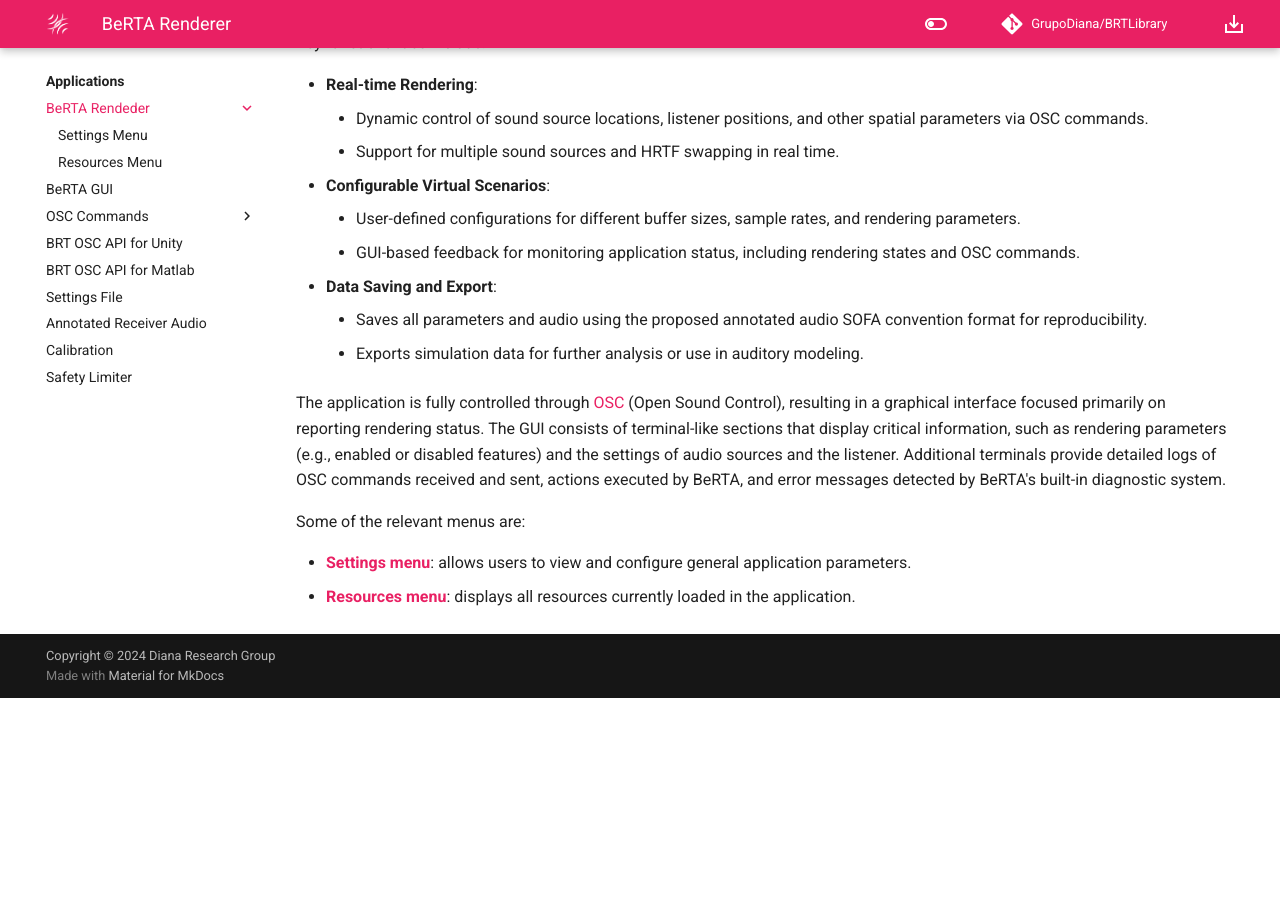
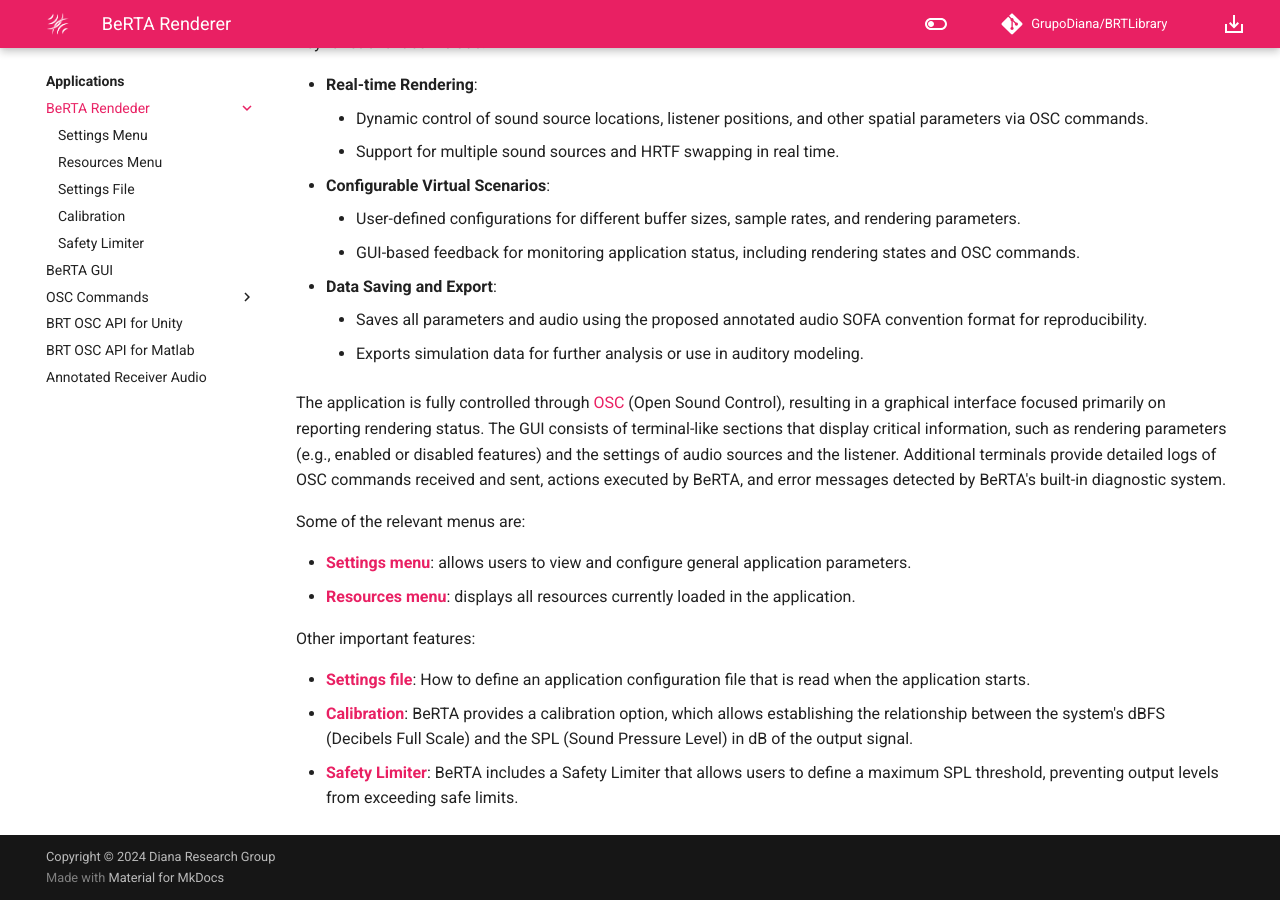
Before and after one commit to GrupoDiana/BRT-Documentation, an MkDocs documentation site: the page built from docs/applications/berta-renderer/index.md, in a window 1280 px wide and 900 px high, scrolled down 992 px. Built offline with MkDocs 1.6.1 and Material for MkDocs 9.7.7, drawn with Linux system fonts in a browser that asks for light colours; comment, search, counter and statistics services are not loaded; before the commit the page ends 1690 px from its top, so only the background shows below that.

Commit message:
feat: Reorder the applications section

```diff
--- a/docs/applications/berta-renderer/index.md
+++ b/docs/applications/berta-renderer/index.md
@@ -26,3 +26,9 @@
 
 - [**Settings menu**](settings-menu.md): allows users to view and configure general application parameters.
 - [**Resources menu**](resources-menu.md): displays all resources currently loaded in the application.
+
+Other important features:
+
+- [**Settings file**](../settingsFile.md): How to define an application configuration file that is read when the application starts.
+- [**Calibration**](../calibration.md): BeRTA provides a calibration option, which allows establishing the relationship between the system's dBFS (Decibels Full Scale) and the SPL (Sound Pressure Level) in dB of the output signal.
+- [**Safety Limiter**](../safety-limiter.md): BeRTA includes a Safety Limiter that allows users to define a maximum SPL threshold, preventing output levels from exceeding safe limits.
--- a/mkdocs.yml
+++ b/mkdocs.yml
@@ -187,6 +187,9 @@
       - applications/berta-renderer/index.md
       - Settings Menu: applications/berta-renderer/settings-menu.md
       - Resources Menu: applications/berta-renderer/resources-menu.md
+      - Settings File: applications/settingsFile.md
+      - Calibration: applications/calibration.md
+      - Safety Limiter: applications/safety-limiter.md
     - BeRTA GUI: applications/berta-gui.md
     - OSC Commands:
       - osc/index.md
@@ -199,10 +202,8 @@
       - Bilateral Filter commands: osc/bilateral-filter.md
     - BRT OSC API for Unity: applications/unity-osc-package.md
     - BRT OSC API for Matlab: applications/matlab-osc-package.md
-    - Settings File: applications/settingsFile.md
     - Annotated Receiver Audio: applications/annotated-audio.md
-    - Calibration: applications/calibration.md
-    - Safety Limiter: applications/safety-limiter.md
+
   #- Examples:
    # - Code blocks: example-code.md
    # - Icons: example-emoji.md
```
